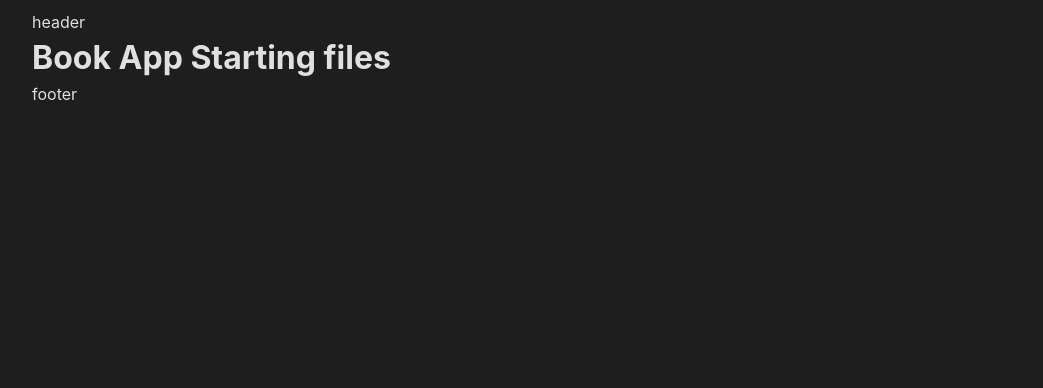
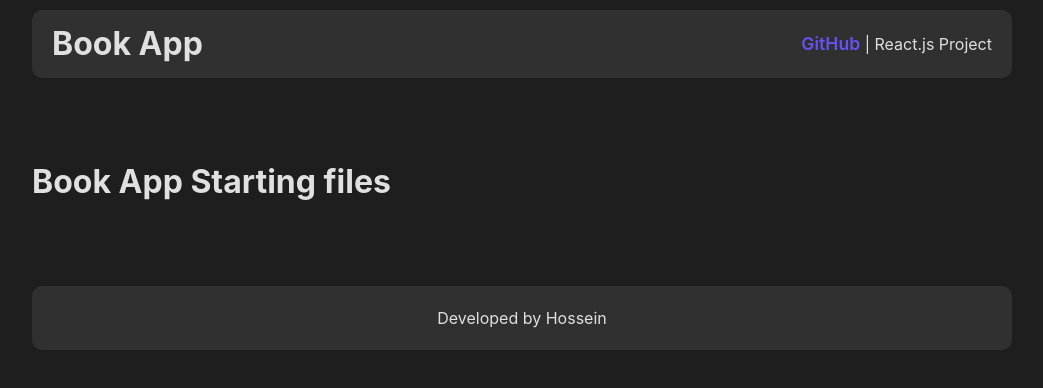
Before and after one commit to Hossein-Bakhtiari/rjs-book-app-files-main, a React (Vite) app: page / in a window 1280 px wide. Shown: the top 388 px of the page, without its empty margins (118-1161 px from the left). Built offline with nearby package versions, Linux system fonts and the light colour scheme.

Commit message:
create Layout file and the header and footer were styled

```diff
--- a/src/layouts/Layout.jsx
+++ b/src/layouts/Layout.jsx
@@ -1,11 +1,14 @@
 import React from 'react'
-
+import styles from "./Layout.module.css"
 function Layout({children}) {
   return (
     <>
-        <header>header</header>
+        <header className={styles.header}>
+            <h1>Book App</h1>
+            <p><a href="https://github.com/Hossein-Bakhtiari/rjs-book-app-files-main">GitHub</a> | React.js Project </p>
+        </header>
         {children}
-        <footer>footer</footer>
+        <footer className={styles.footer}>Developed by Hossein</footer>
     </>
   )
 }
--- /dev/null
+++ b/src/layouts/Layout.module.css
@@ -0,0 +1,27 @@
+
+.header {
+    display: flex;
+    align-items: center;
+    justify-content: space-between;
+    background-color: #303030;
+    padding: 10px 20px;
+    border-radius: 10px;
+    margin-bottom: 80px;
+}
+
+
+.header a {
+    text-decoration: none;
+    color: #6552f4;
+    font-weight: 600;
+    font-size: 1.1rem;
+}
+
+
+.footer {
+    text-align: center;
+    background-color: #303030;
+    padding: 20px;
+    margin-top: 80px;
+    border-radius: 10px;
+}
```
